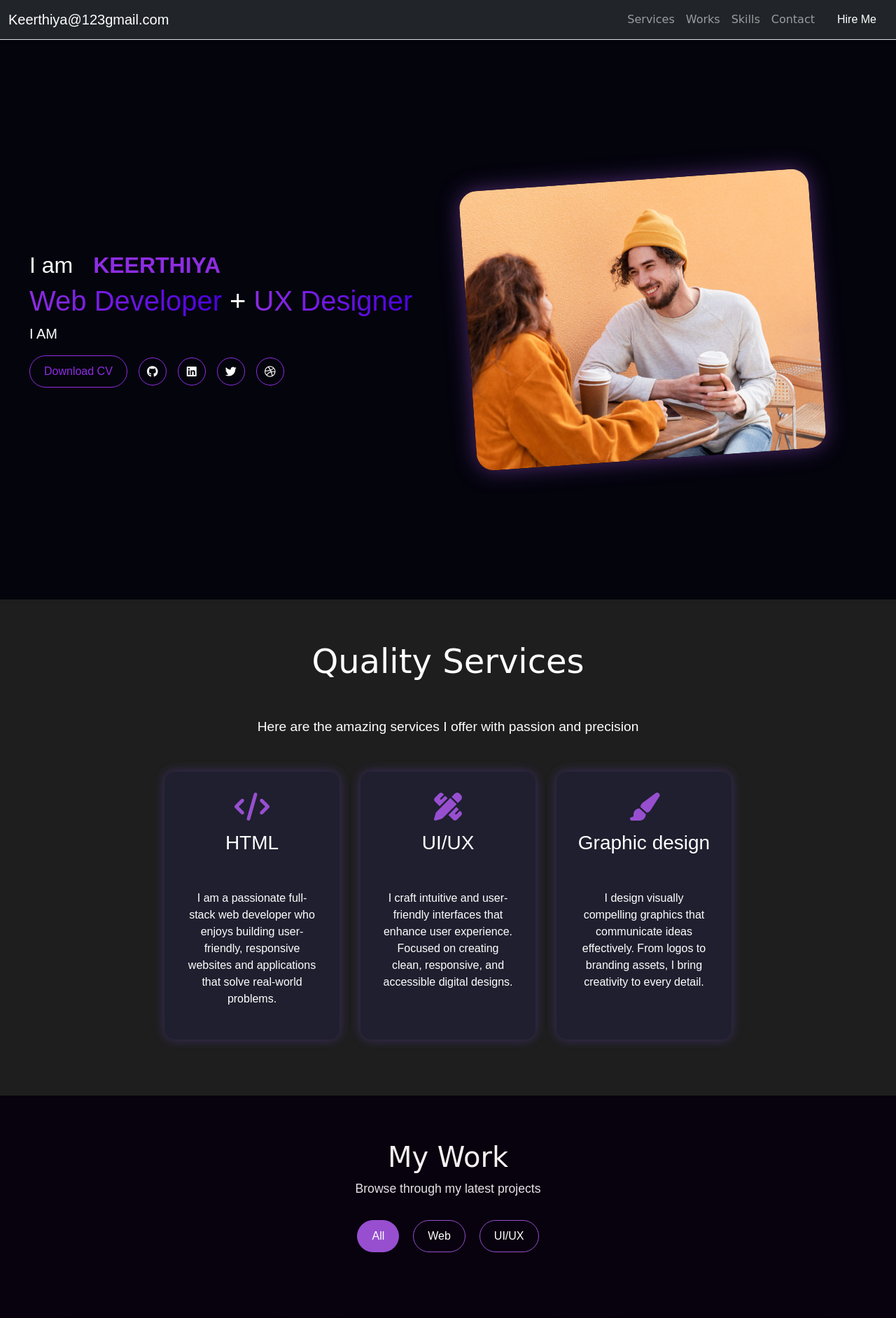
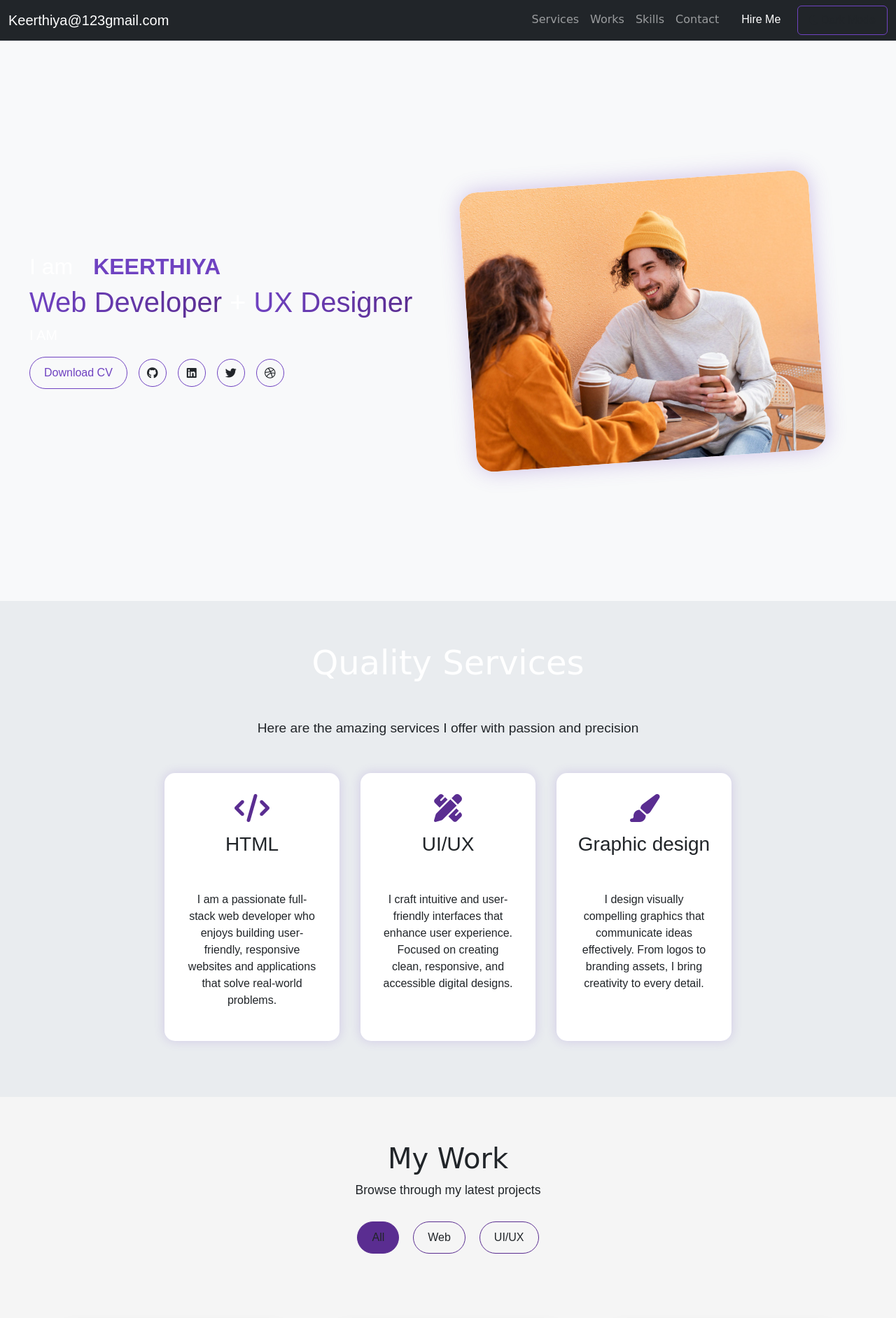
Before and after one commit to Keerthiyas/django_2507, a Django app: page / in a window 1280 px wide. Shown: the top 1884 px of the page at 70% size. Run offline with Django 5.2, Linux system fonts and the light colour scheme; data comes from the database, SQL or seed files in the repository.

Commit message:
Implement Dark Mode Toggle

```diff
--- a/portfolio/templates/portfolio/home.html
+++ b/portfolio/templates/portfolio/home.html
@@ -1,6 +1,6 @@
 {% load static %}
 <!DOCTYPE html>
-<html lang="en">
+<html lang="en" data-theme="dark">
 {% load static %}
 <head>
   <meta charset="UTF-8">
@@ -28,6 +28,11 @@
         <li class="nav-item"><a class="nav-link" href="#skills">Skills</a></li>
         <li class="nav-item"><a class="nav-link" href="#">Contact</a></li>
         <li class="nav-item"><a class="nav-link btn btn-primary text-white px-3 ms-2" href="#">Hire Me</a></li>
+        <li class="nav-item">
+          <button id="theme-toggle" class="nav-link btn btn-outline-light px-3 ms-2" aria-label="Toggle theme">
+            <i class="fas fa-sun"></i> Light Mode
+          </button>
+        </li>
       </ul>
     </div>
   </nav>
@@ -138,5 +143,8 @@
 
   <!-- Bootstrap JS -->
   <script src="https://cdn.jsdelivr.net/npm/bootstrap@5.3.3/dist/js/bootstrap.bundle.min.js"></script>
+
+  <!-- Theme Toggle Script -->
+  <script src="{% static 'portfolio/theme.js' %}"></script>
 </body>
 </html>
--- a/static/portfolio/style.css
+++ b/static/portfolio/style.css
@@ -1,3 +1,64 @@
+/* CSS Variables for Theme System */
+:root {
+  /* Dark theme colors (default) */
+  --bg-primary: #080813;
+  --bg-secondary: #04040d;
+  --bg-tertiary: #1e1e1e;
+  --bg-card: #1f1f2f;
+  --bg-card-light: #cfcfdb;
+  --bg-work-section: #08010e;
+  --bg-skills: rgb(21, 21, 21);
+  --bg-services: #141421;
+
+  --text-primary: #fff;
+  --text-secondary: #bbb;
+  --text-muted: #888;
+  --text-card: #161616;
+  --text-work-card: #0b0a0b;
+
+  --accent-primary: #8e2de2;
+  --accent-secondary: #974fd0;
+  --accent-gradient-start: #8e2de2;
+  --accent-gradient-end: #4a00e0;
+  --accent-light: #b85eff;
+  --accent-lighter: #d69cff;
+
+  --border-color: #8e2de2;
+  --shadow-color: rgba(151, 79, 208, 0.5);
+  --shadow-card: rgba(140, 90, 255, 0.3);
+  --shadow-hover: rgba(225, 115, 231, 0.12);
+}
+
+/* Light theme colors */
+html[data-theme="light"] {
+  --bg-primary: #ffffff;
+  --bg-secondary: #f8f9fa;
+  --bg-tertiary: #e9ecef;
+  --bg-card: #ffffff;
+  --bg-card-light: #f8f9fa;
+  --bg-work-section: #f5f5f5;
+  --bg-skills: #ffffff;
+  --bg-services: #f8f9fa;
+
+  --text-primary: #212529;
+  --text-secondary: #495057;
+  --text-muted: #6c757d;
+  --text-card: #212529;
+  --text-work-card: #212529;
+
+  --accent-primary: #6f42c1;
+  --accent-secondary: #5a2d91;
+  --accent-gradient-start: #6f42c1;
+  --accent-gradient-end: #5a2d91;
+  --accent-light: #8a63d2;
+  --accent-lighter: #b794f6;
+
+  --border-color: #6f42c1;
+  --shadow-color: rgba(111, 66, 193, 0.3);
+  --shadow-card: rgba(111, 66, 193, 0.2);
+  --shadow-hover: rgba(111, 66, 193, 0.15);
+}
+
 * {
     margin: 0;
     padding: 0;
@@ -25,32 +91,47 @@
 }
 
 nav ul li a {
-    color: #bbb;
+    color: var(--text-secondary);
     text-decoration: none;
     font-weight: 500;
-    transition: 0.3s;
+    transition: color 0.3s ease;
     font-family: cursive;
 
 }
 
 nav ul li a:hover {
-    color: #fff;
+    color: var(--text-primary);
 }
 
 .hire-btn {
-    background: #974fd0;
-    color: #fff !important;
+    background: var(--accent-secondary);
+    color: var(--text-primary) !important;
     padding: 10px 20px;
     border-radius: 30px;
     font-weight: bold;
+    transition: background-color 0.3s ease;
 }
+
+#theme-toggle {
+    background: transparent;
+    border: 1px solid var(--border-color);
+    color: var(--text-primary);
+    transition: all 0.3s ease;
+}
+
+#theme-toggle:hover {
+    background: var(--accent-primary);
+    color: var(--text-primary);
+}
+
 .profile-img img {
   width: 300px;
   height: 400px;
   object-fit: cover;
   border-radius: 20px; /* Rounded square */
-  box-shadow: 0 0 10px rgba(142, 45, 226, 0.3); /* Optional soft glow */
+  box-shadow: 0 0 10px var(--shadow-card);
   margin-right: 100px;
+  transition: box-shadow 0.3s ease;
 }
 
 /* Align section and give spacing */
@@ -59,13 +140,15 @@
   min-width: 100%;
   padding-top: 60px; /* Or exact height of your navbar */
   padding-bottom: 40px;
-  background-color: #04040d; /* Or your background */
+  background-color: var(--bg-secondary);
   display: flex;
   align-items: center;
   justify-content: space-between;
   flex-wrap: wrap;
   gap: 2rem;
+  transition: background-color 0.3s ease;
 }
+
 .hero .text {
   margin-left: 30px;
   text-align: left;
@@ -76,45 +159,46 @@
 
 /* Highlight name */
 .highlight {
-  color: #8e2de2;
+  color: var(--accent-primary);
   font-weight: bold;
   margin-left: 20px;
+  transition: color 0.3s ease;
 }
 
 /* Gradient Text Styling */
 .gradient-text {
-  background: linear-gradient(90deg, #8e2de2, #4a00e0);
+  background: linear-gradient(90deg, var(--accent-gradient-start), var(--accent-gradient-end));
   -webkit-background-clip: text;
   -webkit-text-fill-color: transparent;
-
+  transition: background 0.3s ease;
 }
 
 
 /* Social icon hover effect */
 .social-icon {
-  color: #fff;
+  color: var(--text-primary);
   padding: 10px;
   border-radius: 50%;
-  transition: 0.3s;
+  transition: all 0.3s ease;
 }
 
 .social-icon:hover {
-  background-color: #8e2de2; /* Violet background */
-  color: #fff;
+  background-color: var(--accent-primary);
+  color: var(--text-primary);
 }/* Download CV button with violet text */
 .download-btn {
-  border: 1px solid #8e2de2;
-  color: #8e2de2;
+  border: 1px solid var(--border-color);
+  color: var(--accent-primary);
   background-color: transparent;
   padding: 10px 20px;
   border-radius: 30px;
-  transition: 0.3s;
+  transition: all 0.3s ease;
   text-decoration: none;
 }
 
 .download-btn:hover {
-  background-color: #8e2de2;
-  color: white;
+  background-color: var(--accent-primary);
+  color: var(--text-primary);
 }
 
 /* Circle social icons */
@@ -126,15 +210,15 @@
   align-items: center;
   background-color: transparent;
   border-radius: 50%;
-  border: 1px solid #8e2de2;
-  color: white;
-  transition: 0.3s;
+  border: 1px solid var(--border-color);
+  color: var(--text-primary);
+  transition: all 0.3s ease;
   text-decoration: none;
 }
 
 .icon-circle:hover {
-  background-color: #b85eff; /* Contrast violet */
-  color: #000;
+  background-color: var(--accent-light);
+  color: var(--text-primary);
 }
 
 
@@ -143,10 +227,12 @@
   min-width: 100%;
   min-height: 100%;
   padding: 80px 20px;
-  background-color: #1e1e1e; /* Adjust as needed */
+  background-color: var(--bg-tertiary);
   padding: 40px 20px 80px; /* reduced top padding */
   text-align: center;
+  transition: background-color 0.3s ease;
 }
+
 .services h1 {
   margin-top: 20px;
   font-family: cursive;
@@ -161,9 +247,10 @@
 }
 
 .subtitle {
-  color: white;
+  color: var(--text-primary);
   font-size: 1.2rem;
   margin-bottom: 50px;
+  transition: color 0.3s ease;
 }
 
 .services-grid {
@@ -182,16 +269,20 @@
     width: 500px;
     border-radius: 25px;
     transform: rotate(-4deg);
-    box-shadow: 0 0 30px rgba(151, 79, 208, 0.5);
+    box-shadow: 0 0 30px var(--shadow-color);
+    transition: box-shadow 0.3s ease;
 }
+
 .services-section {
     padding: 80px 30px;
-    background-color: #141421;
+    background-color: var(--bg-services);
+    transition: background-color 0.3s ease;
 }
 
 .services-section h1 {
     font-size: 36px;
-    color: #ffcdff;
+    color: var(--text-primary);
+    transition: color 0.3s ease;
 }
 
 .services-grid {
@@ -203,25 +294,28 @@
 }
 
 .service-card {
-    background-color: #1f1f2f;
+    background-color: var(--bg-card);
     padding: 30px;
     border-radius: 15px;
     width: 250px;
     text-align: center;
-    box-shadow: 0 0 15px rgba(140, 90, 255, 0.3);
-    transition: 0.3s ease;
+    box-shadow: 0 0 15px var(--shadow-card);
+    transition: all 0.3s ease;
+    color: var(--text-primary);
 }
 
 .service-card:hover {
     transform: translateY(-5px);
-    box-shadow: 0 0 25px #974fd0;
+    box-shadow: 0 0 25px var(--accent-secondary);
 }
 
 .service-card i {
     font-size: 40px;
-    color: #974fd0;
+    color: var(--accent-secondary);
     margin-bottom: 15px;
+    transition: color 0.3s ease;
 }
+
 .filter-buttons {
     margin-top: 20px;
     display: flex;
@@ -232,37 +326,40 @@
 .filter-btn {
     padding: 10px 20px;
     background-color: transparent;
-    color: #fff;
-    border: 1px solid #974fd0;
+    color: var(--text-primary);
+    border: 1px solid var(--accent-secondary);
     border-radius: 30px;
     cursor: pointer;
-    transition: 0.3s;
+    transition: all 0.3s ease;
 }
 
 .filter-btn:hover,
 .filter-btn.active {
-    background-color: #974fd0;
-    color: #fff;
+    background-color: var(--accent-secondary);
+    color: var(--text-primary);
 }
 
 /* Work Section */
 #work {
   padding: 4rem 2rem;
-  background-color: #08010e;
+  background-color: var(--bg-work-section);
   text-align: center;
+  transition: background-color 0.3s ease;
 }
 
 #work h1 {
   font-size: 2.5rem;
   margin-bottom: 0.5rem;
-  color: #f6f1f1;
+  color: var(--text-primary);
   font-family: cursive;
+  transition: color 0.3s ease;
 }
 
 #work .subtitle {
   font-size: 1.1rem;
-  color: #e7e1e8;
+  color: var(--text-primary);
   margin-bottom: 2rem;
+  transition: color 0.3s ease;
 }
 
 /* Grid layout */
--- /dev/null
+++ b/static/portfolio/theme.js
@@ -0,0 +1,81 @@
+// Theme management system with accessibility and persistence
+class ThemeManager {
+  constructor() {
+    this.themeKey = 'portfolio-theme';
+    this.init();
+  }
+
+  // Initialize theme system
+  init() {
+    this.setInitialTheme();
+    this.bindToggleButton();
+    this.watchSystemPreference();
+  }
+
+  // Set initial theme based on saved preference or system preference
+  setInitialTheme() {
+    const savedTheme = localStorage.getItem(this.themeKey);
+    const systemPrefersDark = window.matchMedia('(prefers-color-scheme: dark)').matches;
+
+    let theme;
+    if (savedTheme) {
+      theme = savedTheme;
+    } else {
+      theme = systemPrefersDark ? 'dark' : 'light';
+    }
+
+    this.applyTheme(theme);
+  }
+
+  // Apply theme to document
+  applyTheme(theme) {
+    const html = document.documentElement;
+    html.setAttribute('data-theme', theme);
+
+    // Update toggle button text and aria-label for accessibility
+    const toggleButton = document.getElementById('theme-toggle');
+    if (toggleButton) {
+      const isDark = theme === 'dark';
+      toggleButton.innerHTML = `<i class="fas fa-${isDark ? 'sun' : 'moon'}"></i> ${isDark ? 'Light' : 'Dark'} Mode`;
+      toggleButton.setAttribute('aria-label', `Switch to ${isDark ? 'light' : 'dark'} mode`);
+    }
+
+    // Save preference
+    localStorage.setItem(this.themeKey, theme);
+  }
+
+  // Toggle between themes
+  toggleTheme() {
+    const currentTheme = document.documentElement.getAttribute('data-theme');
+    const newTheme = currentTheme === 'dark' ? 'light' : 'dark';
+    this.applyTheme(newTheme);
+  }
+
+  // Bind click event to toggle button
+  bindToggleButton() {
+    const toggleButton = document.getElementById('theme-toggle');
+    if (toggleButton) {
+      toggleButton.addEventListener('click', (e) => {
+        e.preventDefault();
+        this.toggleTheme();
+      });
+    }
+  }
+
+  // Watch for system preference changes
+  watchSystemPreference() {
+    const mediaQuery = window.matchMedia('(prefers-color-scheme: dark)');
+    mediaQuery.addEventListener('change', (e) => {
+      // Only auto-switch if user hasn't manually set a preference
+      const savedTheme = localStorage.getItem(this.themeKey);
+      if (!savedTheme) {
+        this.applyTheme(e.matches ? 'dark' : 'light');
+      }
+    });
+  }
+}
+
+// Initialize theme manager when DOM is loaded
+document.addEventListener('DOMContentLoaded', () => {
+  new ThemeManager();
+});
```
Also changed, not shown: other parts of static/portfolio/style.css (+30 -20 lines).
